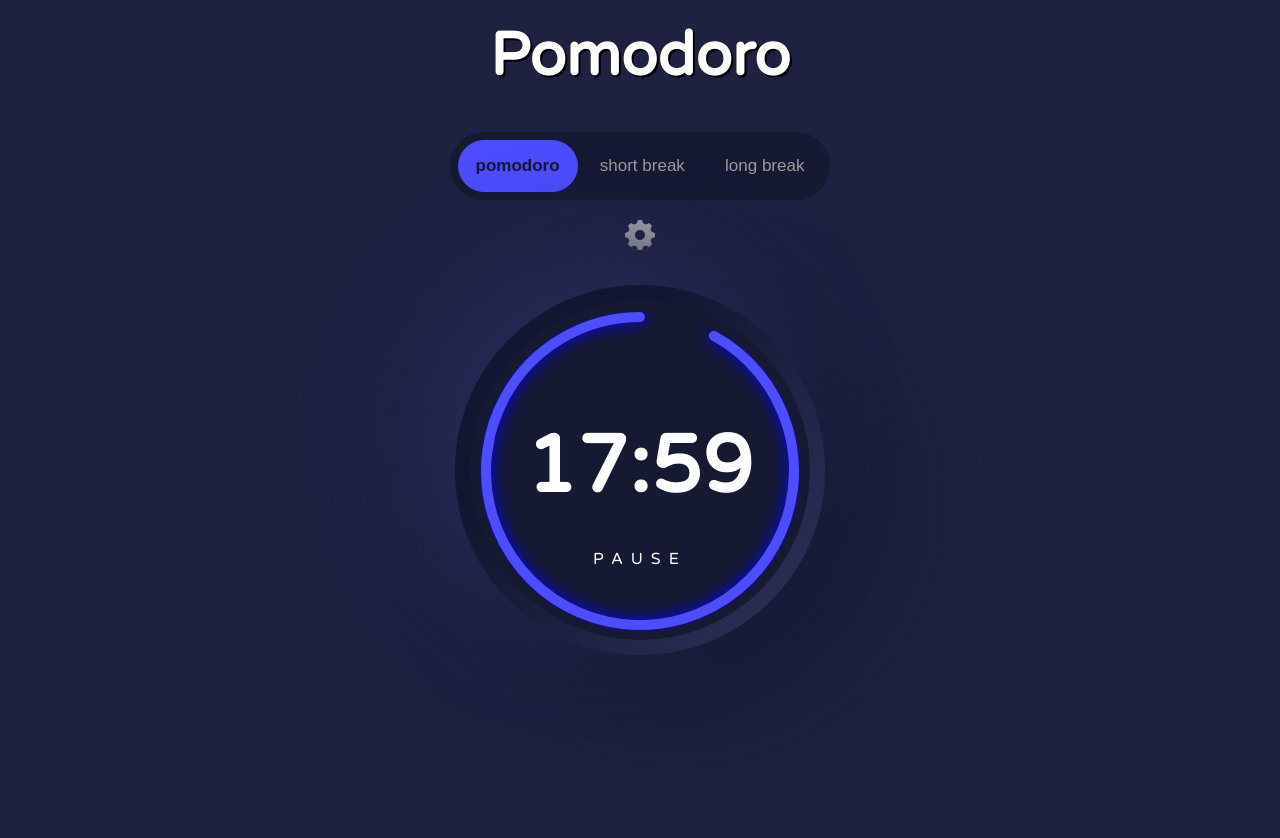
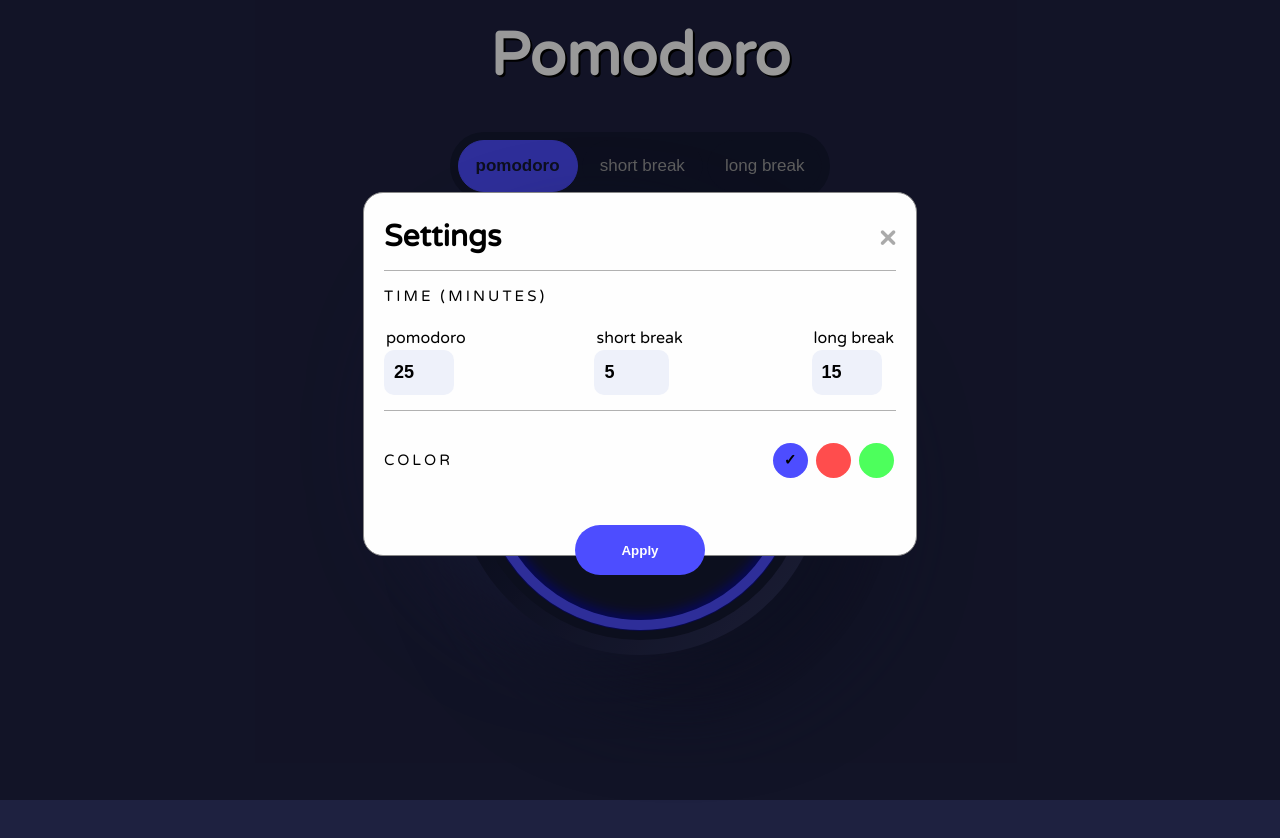
Before and after one commit to rodrigodalfre/pomodoro, a plain HTML site: page index.html in a window 1280 px wide. Drawn offline with Linux system fonts and the light colour scheme.

Commit message:
input radio buttons

```diff
--- a/css/style.css
+++ b/css/style.css
@@ -98,7 +98,7 @@ svg {
 
 /* Modal */
 .modal{
-    display: none;
+    display: block;
     position: fixed;
     z-index: 1;
     left: 0;
@@ -186,39 +186,48 @@ label{
     margin-top: 10px;
 }
 
-
-.button-color{
-    display: inline;
-    height: 40px;
-    width: 40px;
-    border-radius: 100%;
-    border: none;
-    cursor: pointer;
-    opacity: 0.5;
-    outline: none;
+/* Input Radio */
+.input-colors input[type='radio'] {
+    display: none;
 }
 
-.button-color:hover{
-    transform: scale(1.1);
+.input-colors label, .input-colors label::before{
+    cursor: pointer;
+    display: inline-block;
+    vertical-align: middle;
 }
 
-.input-blue{
-    background:#4D4DFF;
+.input-colors label::before {
+    border-radius: 50%;
+    content: '';
+    height: 35px;
+    width: 35px;
 }
 
-.input-red{
-    background:#ff4d4d;
+.input-colors input[type='radio']:checked + label::before{
+    color: #000000;
+    content: "✓";
+    font-size: 15px;
+    font-weight: bold;
+    line-height: 35px;
+    text-align: center;
+    vertical-align: middle;
 }
 
-.input-green{
-    background:#4dff5c;
+.blue + label {
+    background: #4D4DFF;
+    border-radius: 50%;
 }
 
-/* Criar em JavaScript */
-.active-color{
-    opacity: 1.0;
+.red + label {
+    background: #ff4d4d;
+    border-radius: 50%;
 }
 
+.green + label {
+    background: #4dff5c;
+    border-radius: 50%;
+}
 
 /* Modal-save  */
 .modal-save{
--- a/index.html
+++ b/index.html
@@ -75,10 +75,15 @@
                 <!-- Modal-Colors -->
                 <div class="modal-colors">
                     <h3>COLOR</h3>
-                    <div id="input-colors">
-                        <button class="button-color input-blue active-color"></button>
-                        <button class="button-color input-red "></button>
-                        <button class="button-color input-green "></button>
+                    <div class="input-colors">
+                        <input id="blue" type="radio" class="input-colors blue" name="input-color" checked>
+                        <label for="blue"></label>
+
+                        <input id="red" type="radio" class="input-colors red" name="input-color">
+                        <label for="red"></label>
+
+                        <input id="green" type="radio" class="input-colors green" name="input-color">
+                        <label for="green"></label>
                     </div>
                 </div>
 
--- a/js/script.js
+++ b/js/script.js
@@ -38,24 +38,32 @@ window.addEventListener('click', (event) => {
 //Apply Button & Settings
 apply.addEventListener('click', () => {
 
+    let pomodoroTime = document.getElementById('pomodoro-option').value
+    //ValorTeste
+
     //setTime
+    setTime(pomodoroTime)
     //progressBar(time, color)
 
-    //setColor
+    setColor('azul')
     //changeColor(color)
-
-    umTeste('azul')
-
 
     modal.style.display = 'none'
 })
 
 //Teste//
-function umTeste(color){
+function setTime(time){
+
+    console.log(time)
+
+}
+
+function setColor(color){
 
     console.log(color)
 
 }
+
 
 const teste = document.getElementById('myCanvas')
 
```
